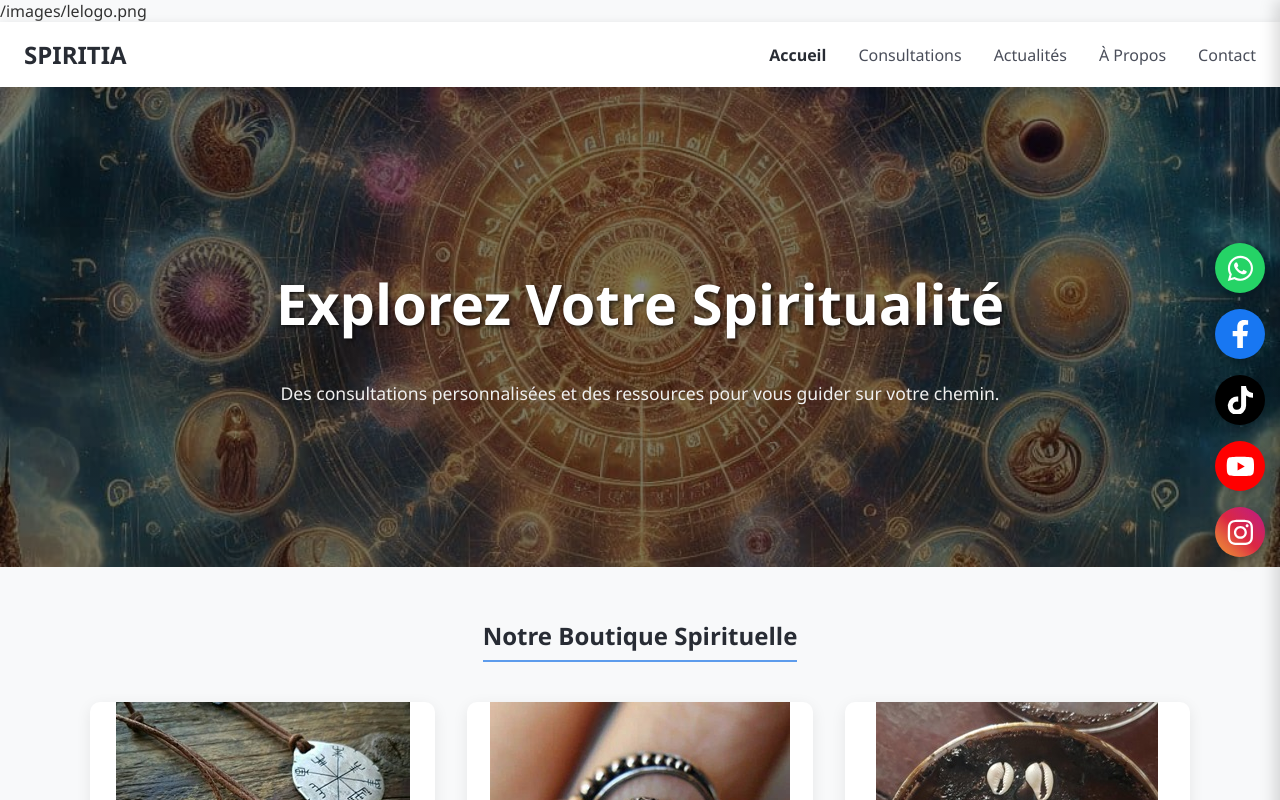
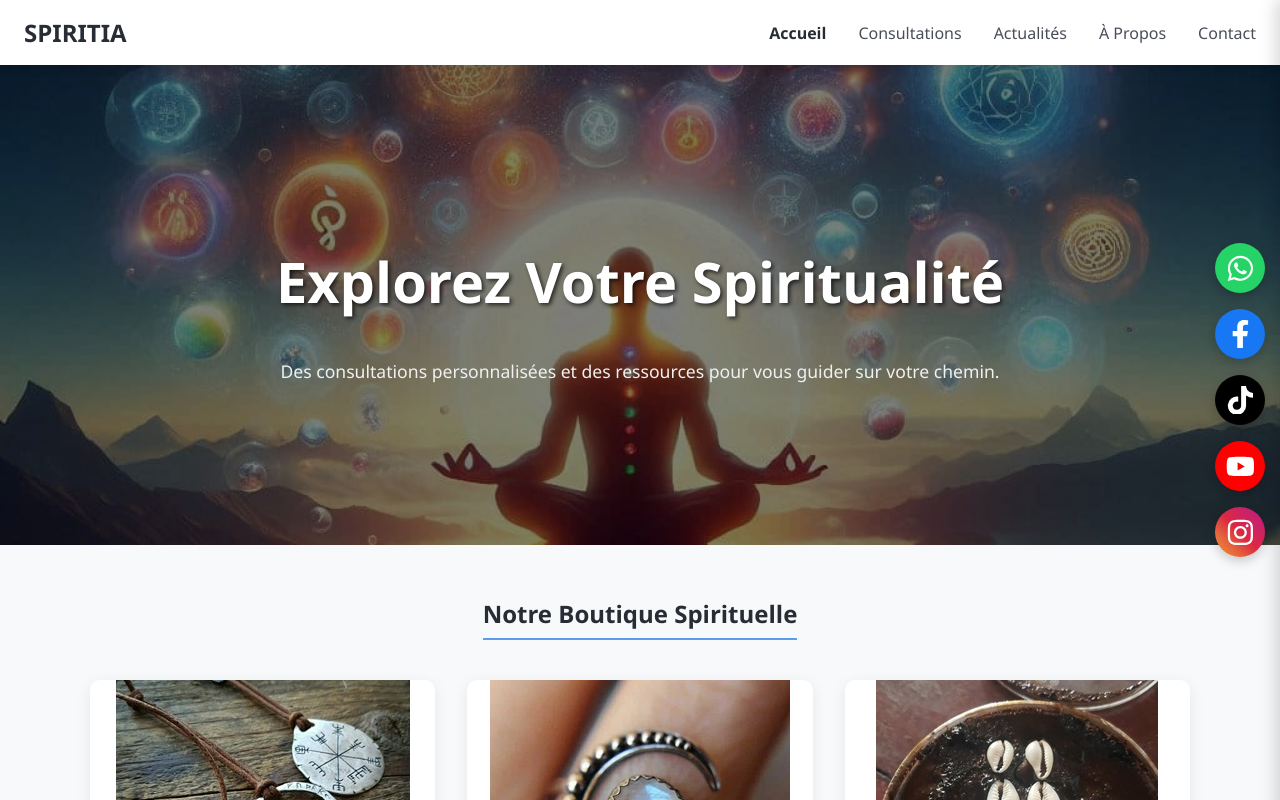
Before and after one commit to Eudes229/Spiritualit-Profonde, a React (Vite) app: page / in a window 1280 px wide. Shown: the top 800 px of the page. Built offline with nearby package versions, Linux system fonts and the light colour scheme.

Commit message:
mise a jour du style et du favicon

```diff
--- a/index.html
+++ b/index.html
@@ -30,7 +30,7 @@
     <meta property="og:image:width" content="1200" />
     <meta property="og:image:height" content="630" />
     <meta property="og:site_name" content="Spiritia" />
-    <meta property="og:locale" content="fr_FR" />/images/lelogo.png
+    <meta property="og:locale" content="fr_FR" />
 
     <meta name="twitter:card" content="summary_large_image" />
     <meta name="twitter:title" content="Spiritia - Votre Guide Spirituel Complet" />
--- a/src/App.css
+++ b/src/App.css
@@ -243,7 +243,7 @@ p {
   justify-content: center;
   align-items: center;
   text-align: center;
-  background-image: linear-gradient(rgba(0, 0, 0, 0.5), rgba(0, 0, 0, 0.5)), url('/images/acceuil.jpg');
+  background-image: linear-gradient(rgba(0, 0, 0, 0.5), rgba(0, 0, 0, 0.5)), url('/images/acceuilsite.jpg');
   background-size: cover;
   background-position: center;
   background-attachment: fixed;
```
Also changed, not shown: monacceuil.jpg (added), public/images/acceuilsite.jpg (added).
